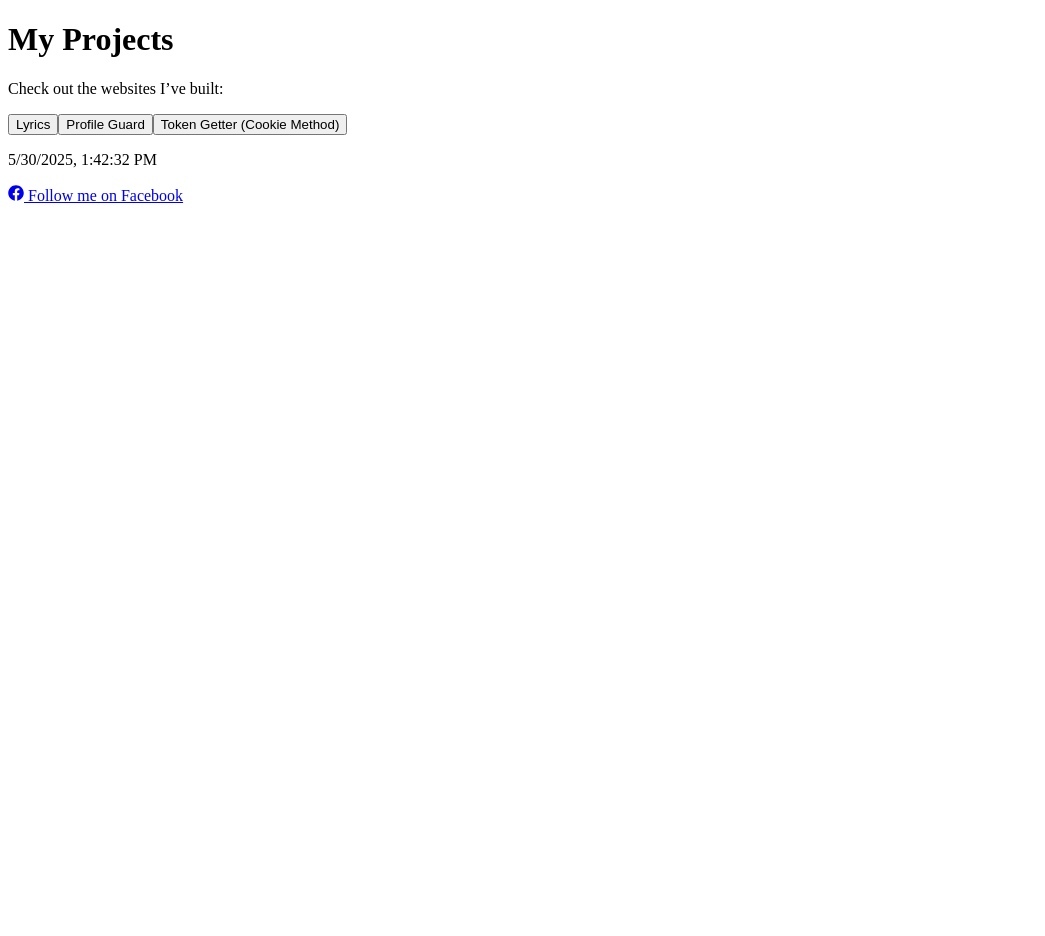
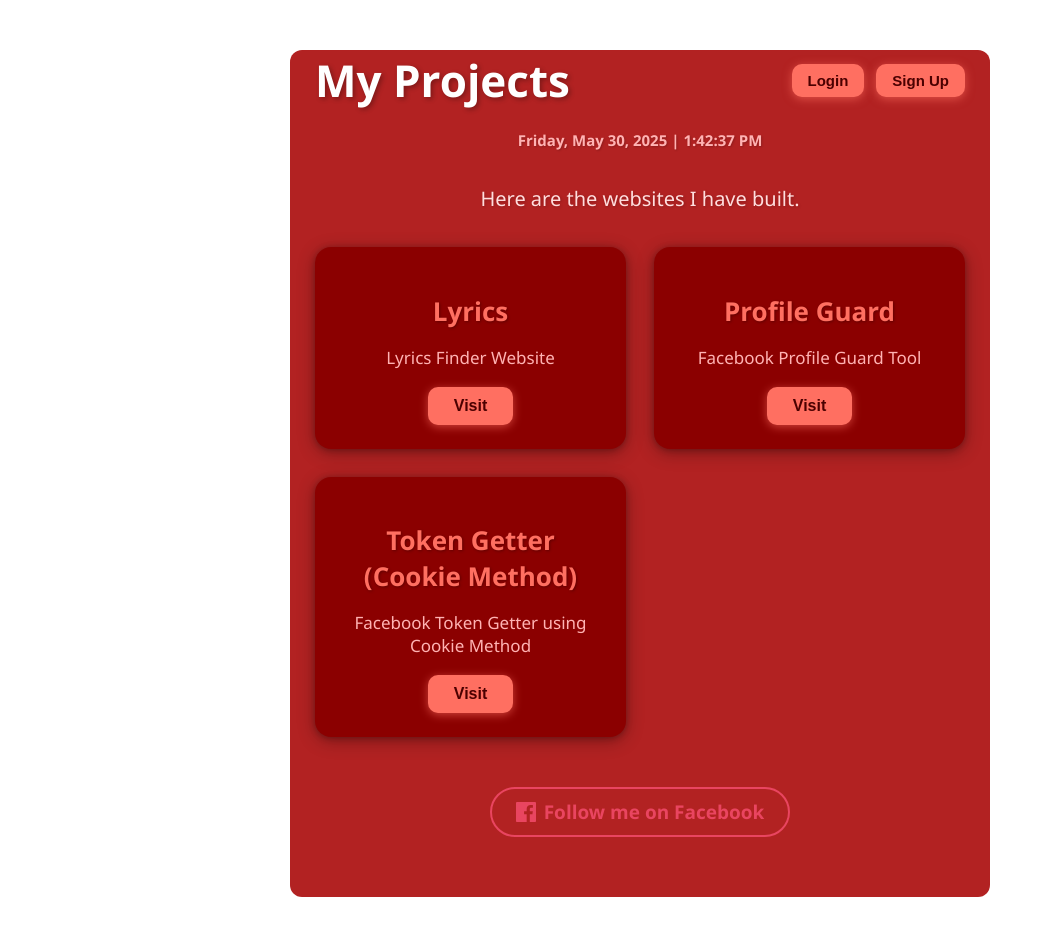
Before and after one commit to johnalpay/Project-s-, a Next.js app: page / in a window 1280 px wide. Shown: the top 936 px of the page, without its empty margins (0-1045 px from the left). Before the commit the page ends 800 px from the top, so only its background shows below. Built offline with nearby package versions, Linux system fonts and the light colour scheme.

Commit message:
Update index.js

```diff
--- a/pages/index.js
+++ b/pages/index.js
@@ -1,41 +1,389 @@
-// pages/index.js
-import Link from 'next/link';
-import { FaFacebook } from 'react-icons/fa';
+import { useEffect, useState } from "react";
 
 export default function Home() {
+  const projects = [
+    {
+      name: "Lyrics",
+      url: "https://lyrics-liart.vercel.app/",
+      description: "Lyrics Finder Website",
+    },
+    {
+      name: "Profile Guard",
+      url: "https://profile-guard.vercel.app/",
+      description: "Facebook Profile Guard Tool",
+    },
+    {
+      name: "Token Getter (Cookie Method)",
+      url: "https://getnew-xi.vercel.app/",
+      description: "Facebook Token Getter using Cookie Method",
+    },
+  ];
+
+  const [dateTime, setDateTime] = useState(new Date());
+  const [view, setView] = useState("home"); // "home", "login", "signup"
+  const [user, setUser] = useState(null);
+
+  // For form fields
+  const [formUsername, setFormUsername] = useState("");
+  const [formPassword, setFormPassword] = useState("");
+  const [message, setMessage] = useState("");
+
+  useEffect(() => {
+    const timer = setInterval(() => setDateTime(new Date()), 1000);
+    return () => clearInterval(timer);
+  }, []);
+
+  useEffect(() => {
+    // Check localStorage for logged in user
+    const savedUser = localStorage.getItem("loggedInUser");
+    if (savedUser) setUser(savedUser);
+  }, []);
+
+  const formattedDate = dateTime.toLocaleDateString(undefined, {
+    weekday: "long",
+    year: "numeric",
+    month: "long",
+    day: "numeric",
+  });
+
+  const formattedTime = dateTime.toLocaleTimeString();
+
+  // Signup handler
+  function handleSignup(e) {
+    e.preventDefault();
+    if (!formUsername || !formPassword) {
+      setMessage("Please fill in both fields.");
+      return;
+    }
+
+    const usersJSON = localStorage.getItem("users");
+    const users = usersJSON ? JSON.parse(usersJSON) : {};
+
+    if (users[formUsername]) {
+      setMessage("Username already exists. Please login or choose another.");
+      return;
+    }
+
+    users[formUsername] = formPassword;
+    localStorage.setItem("users", JSON.stringify(users));
+    setMessage("Signup successful! Please login now.");
+    setFormUsername("");
+    setFormPassword("");
+    setView("login");
+  }
+
+  // Login handler
+  function handleLogin(e) {
+    e.preventDefault();
+    if (!formUsername || !formPassword) {
+      setMessage("Please fill in both fields.");
+      return;
+    }
+
+    const usersJSON = localStorage.getItem("users");
+    const users = usersJSON ? JSON.parse(usersJSON) : {};
+
+    if (users[formUsername] && users[formUsername] === formPassword) {
+      localStorage.setItem("loggedInUser", formUsername);
+      setUser(formUsername);
+      setMessage("");
+      setFormUsername("");
+      setFormPassword("");
+      setView("home");
+    } else {
+      setMessage("Invalid username or password.");
+    }
+  }
+
+  function handleLogout() {
+    localStorage.removeItem("loggedInUser");
+    setUser(null);
+    setView("home");
+  }
+
   return (
-    <div className="min-h-screen bg-red-700 text-white p-8">
-      <div className="max-w-3xl mx-auto text-center space-y-6">
-        <h1 className="text-4xl font-bold">My Projects</h1>
-        <p className="text-lg">Check out the websites I’ve built:</p>
+    <main style={styles.container}>
+      <header style={styles.header}>
+        <h1 style={styles.title}>My Projects</h1>
+        <nav>
+          {!user ? (
+            <>
+              <button style={styles.navButton} onClick={() => { setView("login"); setMessage(""); }}>
+                Login
+              </button>
+              <button style={styles.navButton} onClick={() => { setView("signup"); setMessage(""); }}>
+                Sign Up
+              </button>
+            </>
+          ) : (
+            <>
+              <span style={{ marginRight: 15, fontWeight: "600" }}>Welcome, {user}!</span>
+              <button style={styles.navButton} onClick={handleLogout}>
+                Logout
+              </button>
+            </>
+          )}
+        </nav>
+      </header>
 
-        <div className="grid gap-4">
-          <Link href="https://lyrics-liart.vercel.app/">
-            <button className="bg-white text-red-700 py-2 px-4 rounded hover:bg-gray-100 transition">Lyrics</button>
-          </Link>
-          <Link href="https://profile-guard.vercel.app/">
-            <button className="bg-white text-red-700 py-2 px-4 rounded hover:bg-gray-100 transition">Profile Guard</button>
-          </Link>
-          <Link href="https://getnew-xi.vercel.app/">
-            <button className="bg-white text-red-700 py-2 px-4 rounded hover:bg-gray-100 transition">Token Getter (Cookie Method)</button>
-          </Link>
+      <div style={styles.dateTime}>
+        <span>{formattedDate}</span> | <span>{formattedTime}</span>
       </div>
 
-        <div className="mt-10 text-sm">
-          <p>{new Date().toLocaleString()}</p>
+      {view === "home" && (
+        <>
+          <p style={styles.description}>Here are the websites I have built.</p>
+
+          <div style={styles.projectsContainer}>
+            {projects.map((project) => (
+              <div key={project.name} style={styles.projectCard} className="project-card">
+                <h2 style={styles.projectName}>{project.name}</h2>
+                <p style={styles.projectDesc}>{project.description}</p>
+                <a href={project.url} target="_blank" rel="noopener noreferrer">
+                  <button style={styles.button} className="visit-button">Visit</button>
+                </a>
               </div>
+            ))}
+          </div>
+        </>
+      )}
 
-        <div className="mt-10">
+      {(view === "login" || view === "signup") && (
+        <form onSubmit={view === "login" ? handleLogin : handleSignup} style={styles.form}>
+          <h2>{view === "login" ? "Login" : "Sign Up"}</h2>
+          {message && <p style={styles.message}>{message}</p>}
+          <input
+            type="text"
+            placeholder="Username"
+            value={formUsername}
+            onChange={(e) => setFormUsername(e.target.value)}
+            style={styles.input}
+            autoComplete="username"
+          />
+          <input
+            type="password"
+            placeholder="Password"
+            value={formPassword}
+            onChange={(e) => setFormPassword(e.target.value)}
+            style={styles.input}
+            autoComplete={view === "login" ? "current-password" : "new-password"}
+          />
+          <button type="submit" style={styles.button}>
+            {view === "login" ? "Login" : "Sign Up"}
+          </button>
+          <p style={{ marginTop: 12 }}>
+            {view === "login" ? (
+              <>
+                Don't have an account?{" "}
+                <button type="button" style={styles.linkButton} onClick={() => { setView("signup"); setMessage(""); }}>
+                  Sign Up
+                </button>
+              </>
+            ) : (
+              <>
+                Already have an account?{" "}
+                <button type="button" style={styles.linkButton} onClick={() => { setView("login"); setMessage(""); }}>
+                  Login
+                </button>
+              </>
+            )}
+          </p>
+        </form>
+      )}
+
+      <footer style={styles.footer}>
         <a
           href="https://www.facebook.com/profile.php?id=61576992292379"
           target="_blank"
           rel="noopener noreferrer"
-            className="text-white flex items-center justify-center gap-2 hover:underline"
+          style={styles.followButton}
+          aria-label="Follow on Facebook"
+          className="follow-button"
         >
-            <FaFacebook /> Follow me on Facebook
+          <FacebookIcon /> Follow me on Facebook
         </a>
-        </div>
-      </div>
-    </div>
+      </footer>
+
+      <style jsx>{`
+        .project-card:hover {
+          transform: translateY(-8px);
+          box-shadow: 0 12px 24px rgba(0,0,0,0.5);
+        }
+
+        .visit-button:hover {
+          background-color: #ff4b45;
+          box-shadow: 0 6px 15px rgba(255,75,69,0.7);
+          transform: scale(1.05);
+        }
+
+        .visit-button:active {
+          transform: scale(0.98);
+        }
+
+        .follow-button:hover {
+          background-color: #E94560;
+          color: #fff;
+          border-color: #b22222;
+          box-shadow: 0 6px 15px rgba(233,69,96,0.7);
+          transform: scale(1.07);
+        }
+
+        .follow-button:active {
+          transform: scale(0.95);
+        }
+      `}</style>
+    </main>
   );
 }
+
+function FacebookIcon() {
+  return (
+    <svg
+      style={{ marginRight: 8 }}
+      xmlns="http://www.w3.org/2000/svg"
+      height="20"
+      viewBox="0 0 24 24"
+      width="20"
+      fill="#E94560"
+    >
+      <path d="M22.675 0H1.325C.593 0 0 .593 0 1.326v21.348C0 23.406.593 24 1.325 24H12.82v-9.294H9.692v-3.622h3.128V8.413c0-3.1 1.893-4.788 4.659-4.788 1.325 0 2.463.099 2.795.143v3.24l-1.918.001c-1.504 0-1.796.715-1.796 1.764v2.313h3.59l-.467 3.622h-3.123V24h6.116C23.406 24 24 23.406 24 22.674V1.326C24 .593 23.406 0 22.675 0z" />
+    </svg>
+  );
+}
+
+const styles = {
+  container: {
+    maxWidth: 700,
+    margin: "50px auto",
+    padding: "0 25px 60px",
+    fontFamily: "'Segoe UI', Tahoma, Geneva, Verdana, sans-serif",
+    textAlign: "center",
+    backgroundColor: "#b22222", // firebrick red
+    minHeight: "100vh",
+    color: "#fff",
+    boxSizing: "border-box",
+    borderRadius: 12,
+  },
+  header: {
+    display: "flex",
+    justifyContent: "space-between",
+    alignItems: "center",
+    marginBottom: 20,
+  },
+  title: {
+    fontSize: 44,
+    margin: 0,
+    fontWeight: "700",
+    textShadow: "2px 2px 5px rgba(0,0,0,0.3)",
+  },
+  navButton: {
+    marginLeft: 12,
+    backgroundColor: "#ff6f61",
+    border: "none",
+    borderRadius: 10,
+    padding: "8px 16px",
+    color: "#4b0000",
+    fontWeight: "700",
+    cursor: "pointer",
+    fontSize: 15,
+    boxShadow: "0 2px 10px rgba(255,111,97,0.6)",
+    transition: "background-color 0.3s ease",
+  },
+  dateTime: {
+    fontSize: 15,
+    color: "#ffb3b3",
+    marginBottom: 35,
+    fontWeight: "600",
+    textShadow: "1px 1px 2px rgba(0,0,0,0.2)",
+  },
+  description: {
+    fontSize: 20,
+    marginBottom: 35,
+    color: "#ffdede",
+    textShadow: "1px 1px 3px rgba(0,0,0,0.2)",
+  },
+  projectsContainer: {
+    display: "grid",
+    gridTemplateColumns: "repeat(auto-fit, minmax(260px, 1fr))",
+    gap: 28,
+  },
+  projectCard: {
+    padding: 24,
+    borderRadius: 16,
+    boxShadow:
+      "0 4px 18px rgba(0,0,0,0.3), 0 1px 6px rgba(0,0,0,0.25)",
+    backgroundColor: "#8b0000", // dark red
+    transition: "transform 0.3s ease, box-shadow 0.3s ease",
+    cursor: "default",
+  },
+  projectName: {
+    fontSize: 26,
+    marginBottom: 8,
+    color: "#ff6f61", // pastel red-ish
+    textShadow: "1px 1px 3px rgba(0,0,0,0.3)",
+  },
+  projectDesc: {
+    fontSize: 17,
+    marginBottom: 18,
+    color: "#ffb3b3",
+  },
+  button: {
+    padding: "10px 26px",
+    fontSize: 16,
+    fontWeight: "700",
+    cursor: "pointer",
+    backgroundColor: "#ff6f61",
+    border: "none",
+    borderRadius: 10,
+    color: "#4b0000",
+    boxShadow: "0 2px 10px rgba(255,111,97,0.6)",
+    transition: "background-color 0.3s ease, transform 0.2s ease, box-shadow 0.3s ease",
+  },
+  footer: {
+    marginTop: 50,
+  },
+  followButton: {
+    display: "inline-flex",
+    alignItems: "center",
+    fontSize: 19,
+    fontWeight: "700",
+    textDecoration: "none",
+    color: "#E94560",
+    border: "2px solid #E94560",
+    padding: "10px 24px",
+    borderRadius: 35,
+    transition: "background-color 0.3s ease, color 0.3s ease, transform 0.2s ease, box-shadow 0.3s ease",
+  },
+  form: {
+    backgroundColor: "#8b0000",
+    padding: 30,
+    borderRadius: 20,
+    boxShadow: "0 4px 18px rgba(0,0,0,0.4)",
+    maxWidth: 400,
+    margin: "auto",
+  },
+  input: {
+    display: "block",
+    width: "100%",
+    padding: 10,
+    marginBottom: 18,
+    borderRadius: 8,
+    border: "none",
+    fontSize: 16,
+  },
+  message: {
+    marginBottom: 18,
+    color: "#ffb3b3",
+    fontWeight: "600",
+  },
+  linkButton: {
+    background: "none",
+    border: "none",
+    color: "#ff6f61",
+    cursor: "pointer",
+    fontWeight: "700",
+    textDecoration: "underline",
+    padding: 0,
+    fontSize: 15,
+  },
+};
```
Lines whose indentation alone changed are shown as unchanged.
